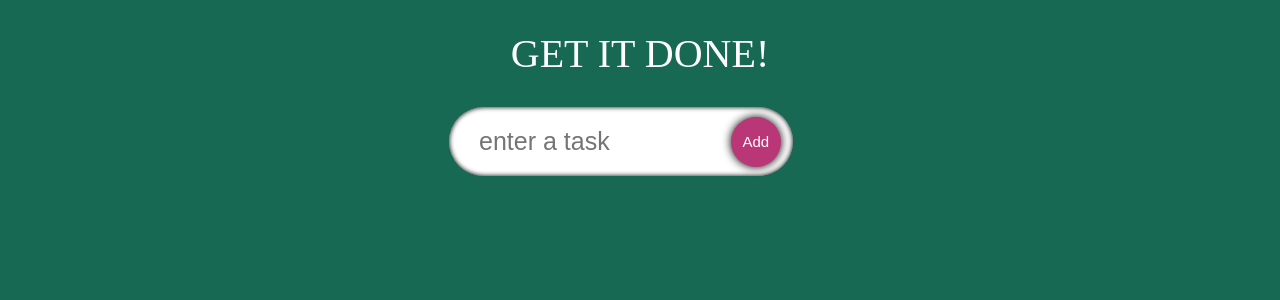
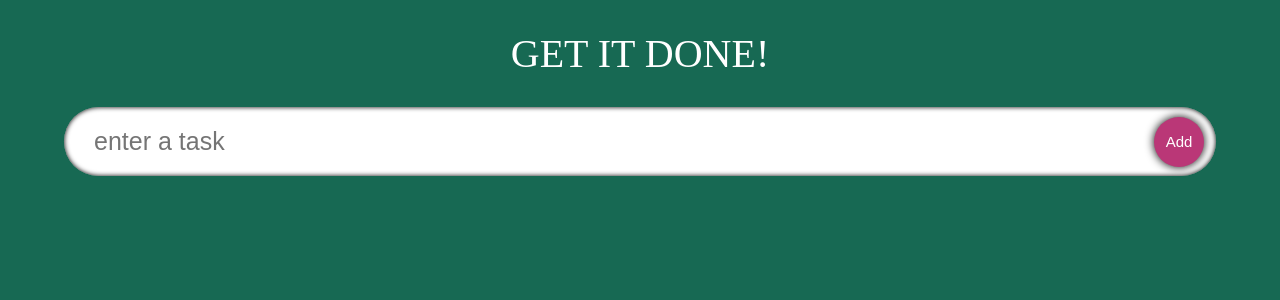
Before and after one commit to emilysellers/typescript-todo-app, a React (Create React App) app: page / in a window 1280 px wide. Shown: the top 300 px of the page. Built offline with nearby package versions, Linux system fonts and the light colour scheme; a web font is replaced by a local one.

Commit message:
attempt another button fix

```diff
--- a/src/components/InputField.tsx
+++ b/src/components/InputField.tsx
@@ -16,7 +16,6 @@ const InputField: React.FC<Props> = ({ todo, setTodo, handleAdd }) => {
 
   return (
     //on form submit handle add
-    <div>
     <form
       className="input"
       onSubmit={(e) => {
@@ -35,7 +34,6 @@ const InputField: React.FC<Props> = ({ todo, setTodo, handleAdd }) => {
       ></input>
       <button className="input-submit">Add</button>
     </form>
-    </div>
   );
 };
 
--- a/src/components/styles.css
+++ b/src/components/styles.css
@@ -90,7 +90,7 @@
     width: 95%;
   }
   .todos {
-    width: 65%;
+    width: 95%;
   }
   .todos-single {
     width: 100%;
```
Lines whose indentation alone changed are shown as unchanged.
